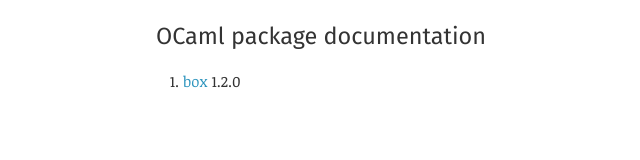
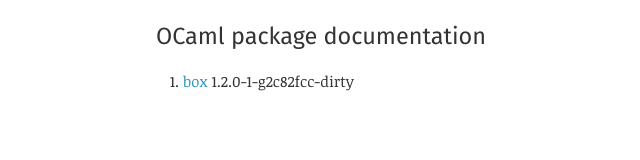
Before and after one commit to davesnx/ocaml-box, a plain HTML site: page index.html in a window 1280 px wide. Shown: the whole page, without its empty margins (131-771 px from the left). Drawn offline with Linux system fonts and the light colour scheme.

Commit message:
deploy: 613221f63fd92d616b27c270f0c01be6c198437c

```diff
--- a/index.html
+++ b/index.html
@@ -11,7 +11,7 @@
       <div class="by-name">
       <h2>OCaml package documentation</h2>
       <ol>
-      <li><a href="box/index.html">box</a> <span class="version">1.2.0</span></li>
+      <li><a href="box/index.html">box</a> <span class="version">1.2.0-1-g2c82fcc-dirty</span></li>
       </ol>
       </div>
     </main>
```
